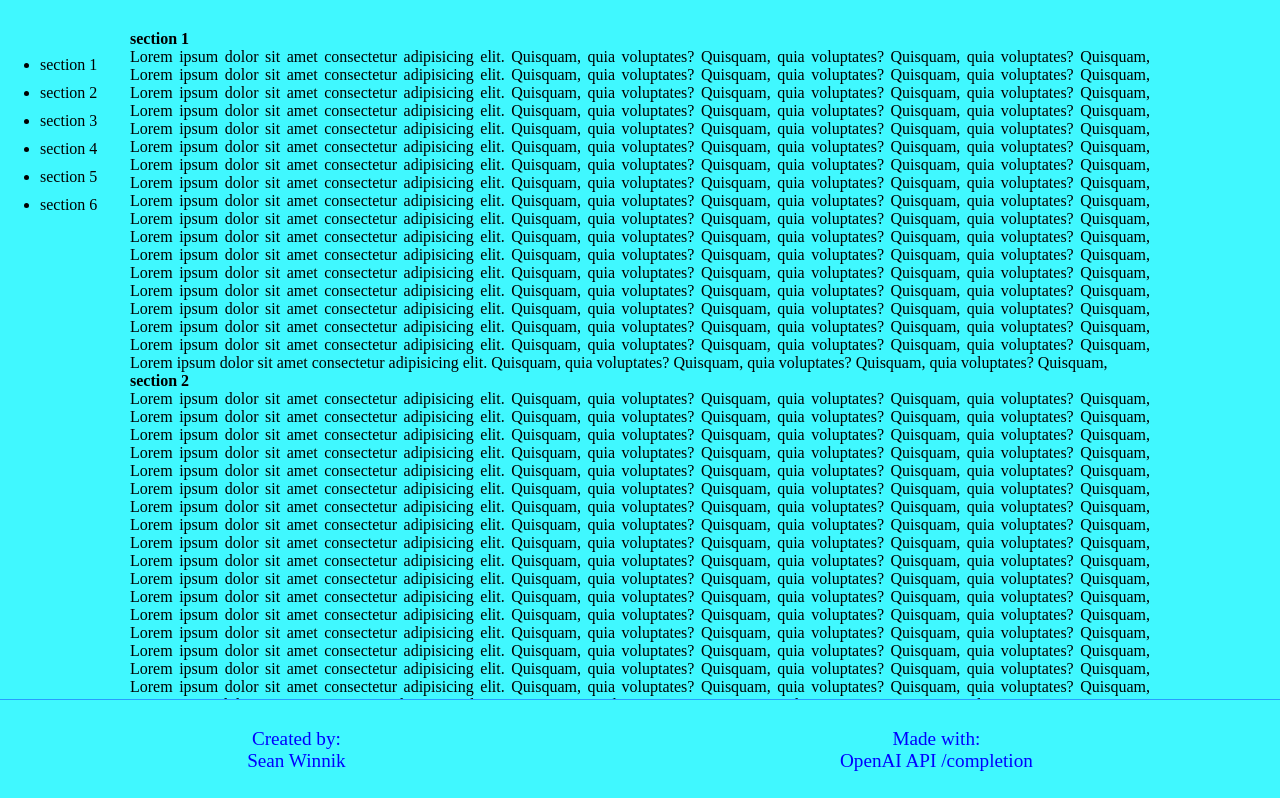
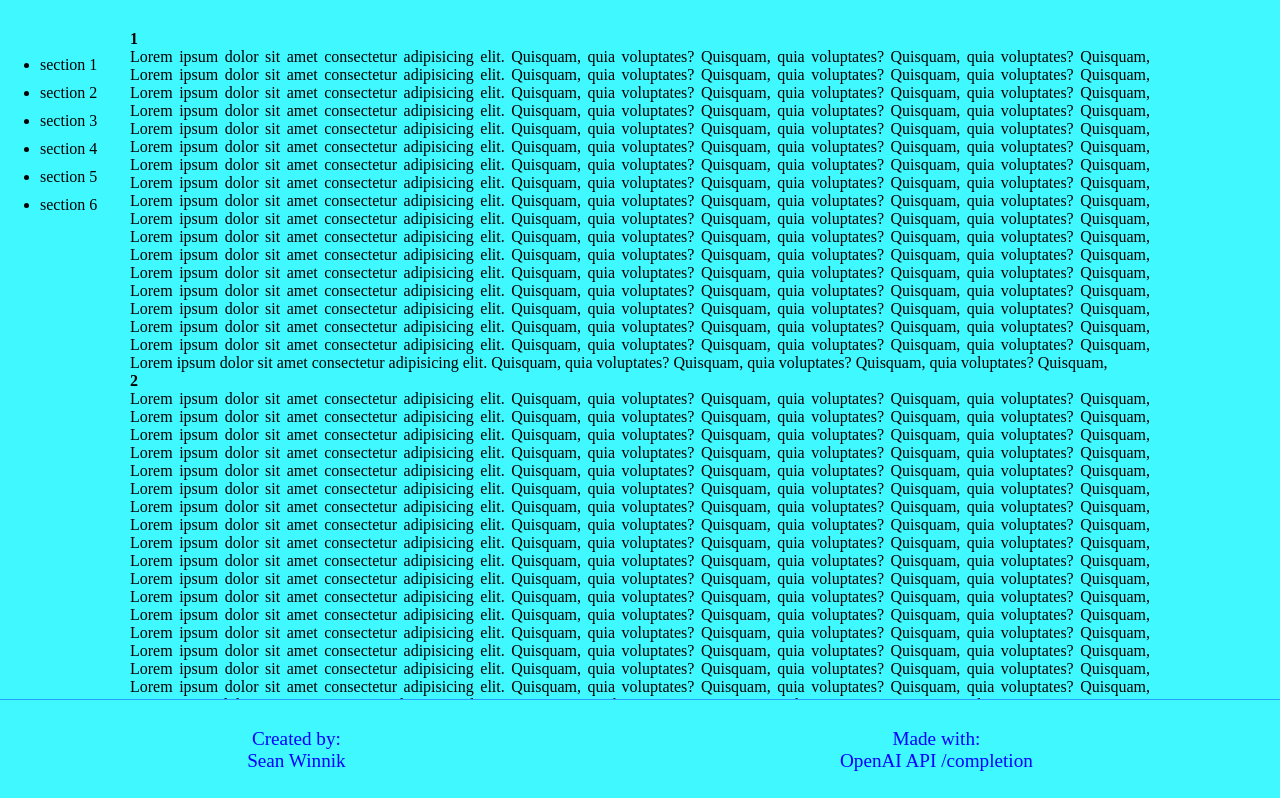
Before and after one commit to swinnik/scrollable, a React app: page / in a window 1280 px wide. Shown: the top 798 px of the page. Built offline with nearby package versions, Linux system fonts and the light colour scheme.

Commit message:
retrieved scroll on load functionality

```diff
--- a/src/components/App.jsx
+++ b/src/components/App.jsx
@@ -23,11 +23,7 @@ const App = () => {
   }, [currentSection]);
 
   const sections = sectionsTemplate.map((section) => {
-    return (
-      <Element name={`section ${section}`}>
-        <Section key={`section ${section}`} id={`section ${section}`} />{" "}
-      </Element>
-    );
+    return <Section key={`${section}`} id={`${section}`} />;
   });
 
   const NavLinkProps = {
--- a/src/components/NavLinks.jsx
+++ b/src/components/NavLinks.jsx
@@ -7,9 +7,9 @@ const NavLinks = ({
   searchParams,
   sectionsTemplate,
 }) => {
-  console.log(selected);
-  const selectedNumber = selected && parseInt(selected);
+  const selectedNumber = selected;
 
+  console.log({ selectedNumber });
   const sectionRefs = sectionsTemplate.map((section) => {
     return React.createRef();
   });
@@ -19,7 +19,7 @@ const NavLinks = ({
 
     const section = e.target.innerText.split(" ")[1];
 
-    if (currentSection === `${section}`) {
+    if (currentSection == `${section}`) {
       scroll.scrollToTop();
       searchParams.delete("section");
       window.history.replaceState(null, null, `?${searchParams.toString()}`);
@@ -31,12 +31,12 @@ const NavLinks = ({
       setSelected(section);
     }
   };
+
   const navLinks = sectionsTemplate.map((section, i) => {
-    console.log({ selected }, { section });
     return (
       <li style={{ cursor: "pointer", marginTop: "10px" }}>
         <Link
-          to={`section ${section}`}
+          to={`${section}`}
           smooth={true}
           duration={900}
           ref={sectionRefs[section]}
--- a/src/components/Section.jsx
+++ b/src/components/Section.jsx
@@ -6,7 +6,7 @@ const Section = ({ id }) => {
   useEffect(() => {
     const currentSection = searchParams.get("section");
 
-    if (currentSection === id) {
+    if (currentSection == id) {
       const element = document.getElementById(id);
       element.scrollIntoView({ behavior: "smooth" });
     }
```
